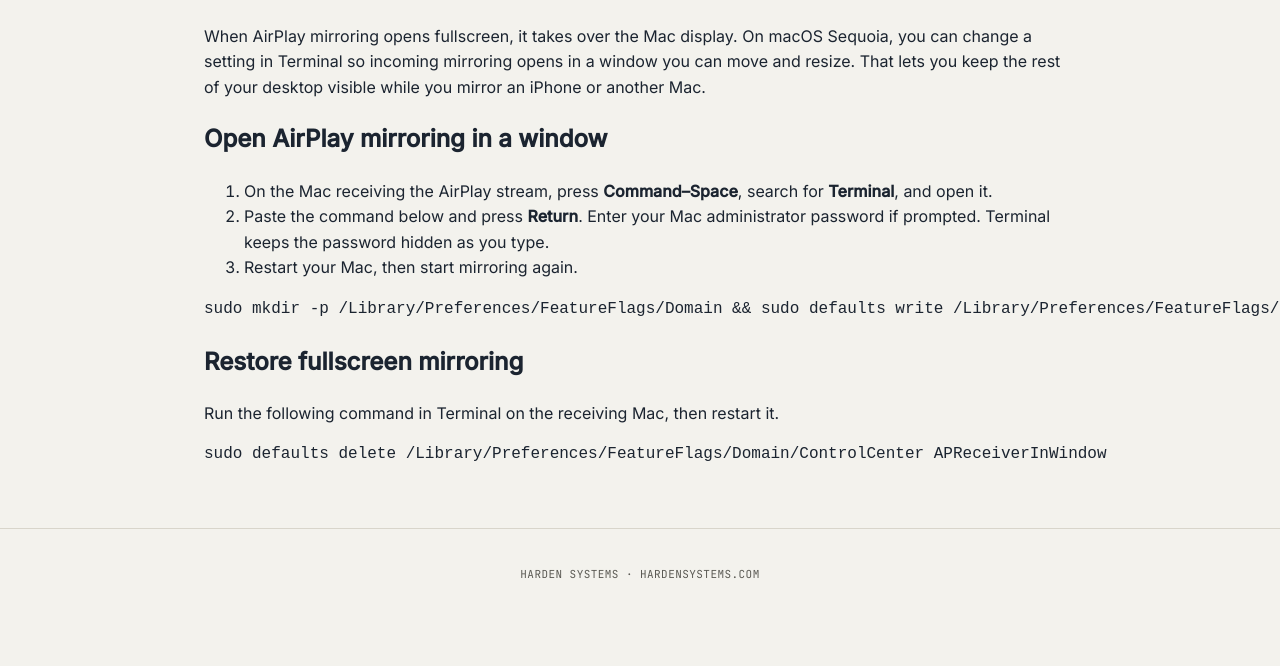
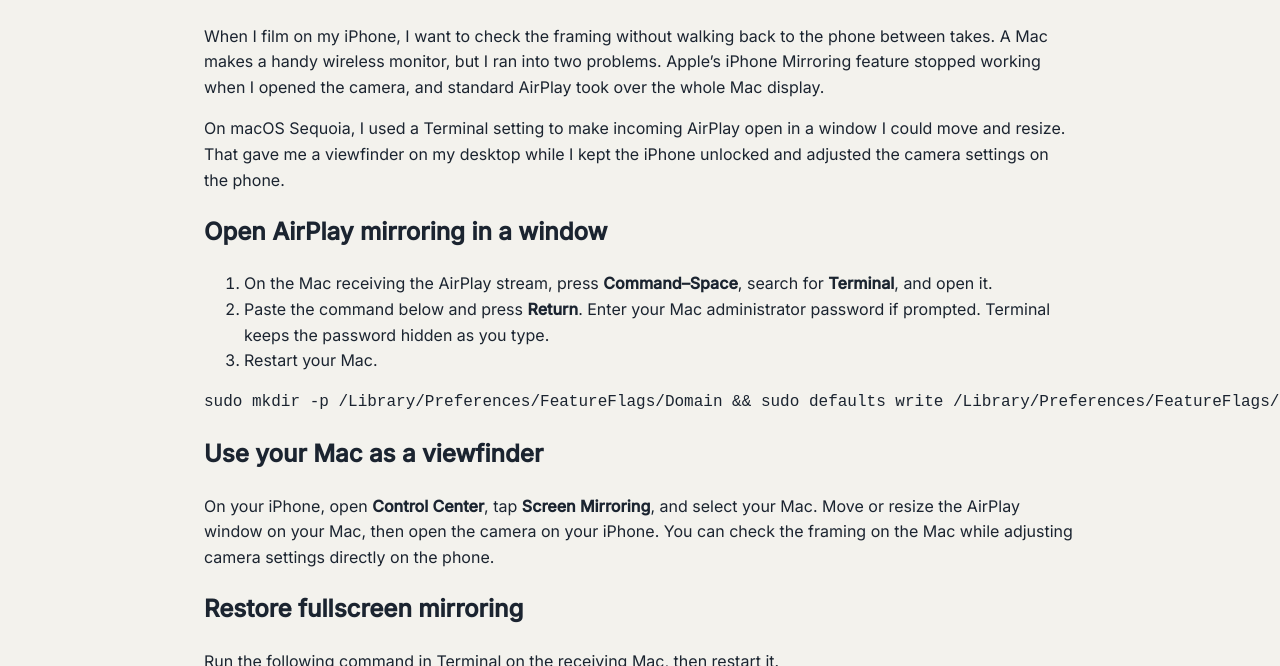
Before and after one commit to hardensystems/hardensystems.github.io, a Jekyll site: the page built from _content/stop-airplay-opening-fullscreen-on-mac.md, in a window 1280 px wide and 900 px high, scrolled down 461 px, cut to the strip 234-900 px from the top of the window. Built offline with Jekyll 4.4.1, drawn with Linux system fonts in a browser that asks for light colours; before the commit the page ends 1316 px from its top, so only the background shows below that.

Commit message:
Explain the iPhone filming workflow in the AirPlay guide

````diff
--- a/_content/stop-airplay-opening-fullscreen-on-mac.md
+++ b/_content/stop-airplay-opening-fullscreen-on-mac.md
@@ -4,20 +4,26 @@ date: 2026-11-11
 tags: [tech-tips]
 platform: "YouTube"
 video_id: "9fi4ZnR_wGQ"
-description: "Use Terminal on macOS Sequoia to make incoming AirPlay mirroring open in a movable, resizable window."
+description: "Use your Mac as a wireless viewfinder for iPhone filming by opening incoming AirPlay in a resizable window on macOS Sequoia."
 ---
 
-When AirPlay mirroring opens fullscreen, it takes over the Mac display. On macOS Sequoia, you can change a setting in Terminal so incoming mirroring opens in a window you can move and resize. That lets you keep the rest of your desktop visible while you mirror an iPhone or another Mac.
+When I film on my iPhone, I want to check the framing without walking back to the phone between takes. A Mac makes a handy wireless monitor, but I ran into two problems. Apple’s iPhone Mirroring feature stopped working when I opened the camera, and standard AirPlay took over the whole Mac display.
+
+On macOS Sequoia, I used a Terminal setting to make incoming AirPlay open in a window I could move and resize. That gave me a viewfinder on my desktop while I kept the iPhone unlocked and adjusted the camera settings on the phone.
 
 ## Open AirPlay mirroring in a window
 
 1. On the Mac receiving the AirPlay stream, press **Command–Space**, search for **Terminal**, and open it.
 2. Paste the command below and press **Return**. Enter your Mac administrator password if prompted. Terminal keeps the password hidden as you type.
-3. Restart your Mac, then start mirroring again.
+3. Restart your Mac.
 
 ```sh
 sudo mkdir -p /Library/Preferences/FeatureFlags/Domain && sudo defaults write /Library/Preferences/FeatureFlags/Domain/ControlCenter APReceiverInWindow -dict Enabled -bool true
 ```
+
+## Use your Mac as a viewfinder
+
+On your iPhone, open **Control Center**, tap **Screen Mirroring**, and select your Mac. Move or resize the AirPlay window on your Mac, then open the camera on your iPhone. You can check the framing on the Mac while adjusting camera settings directly on the phone.
 
 ## Restore fullscreen mirroring
 
````
